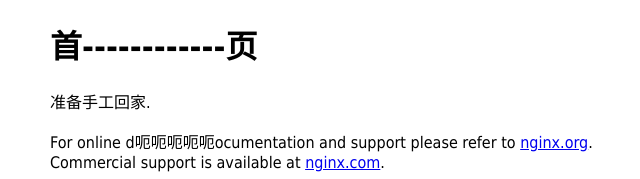
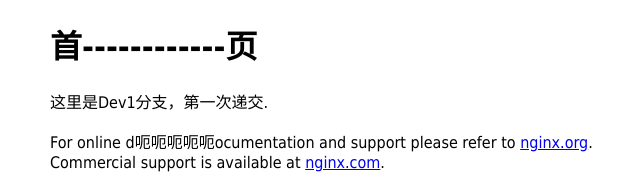
Before and after one commit to atang007didi/nginx, a plain HTML site: page index.html in a window 1280 px wide. Shown: the top 179 px of the page, without its empty margins (310-950 px from the left). Drawn offline with Linux system fonts and the light colour scheme.

Commit message:
Update index.html

```diff
--- a/index.html
+++ b/index.html
@@ -11,7 +11,7 @@ font-family: Tahoma, Verdana, Arial, sans-serif; }
 </head>
 <body>
 <h1>首------------页</h1>
-<p>准备手工回家.</p>
+<p>这里是Dev1分支，第一次递交.</p>
 
 <p>For online d呃呃呃呃呃ocumentation and support please refer to
 <a href="http://nginx.org/">nginx.org</a>.<br/>
```
